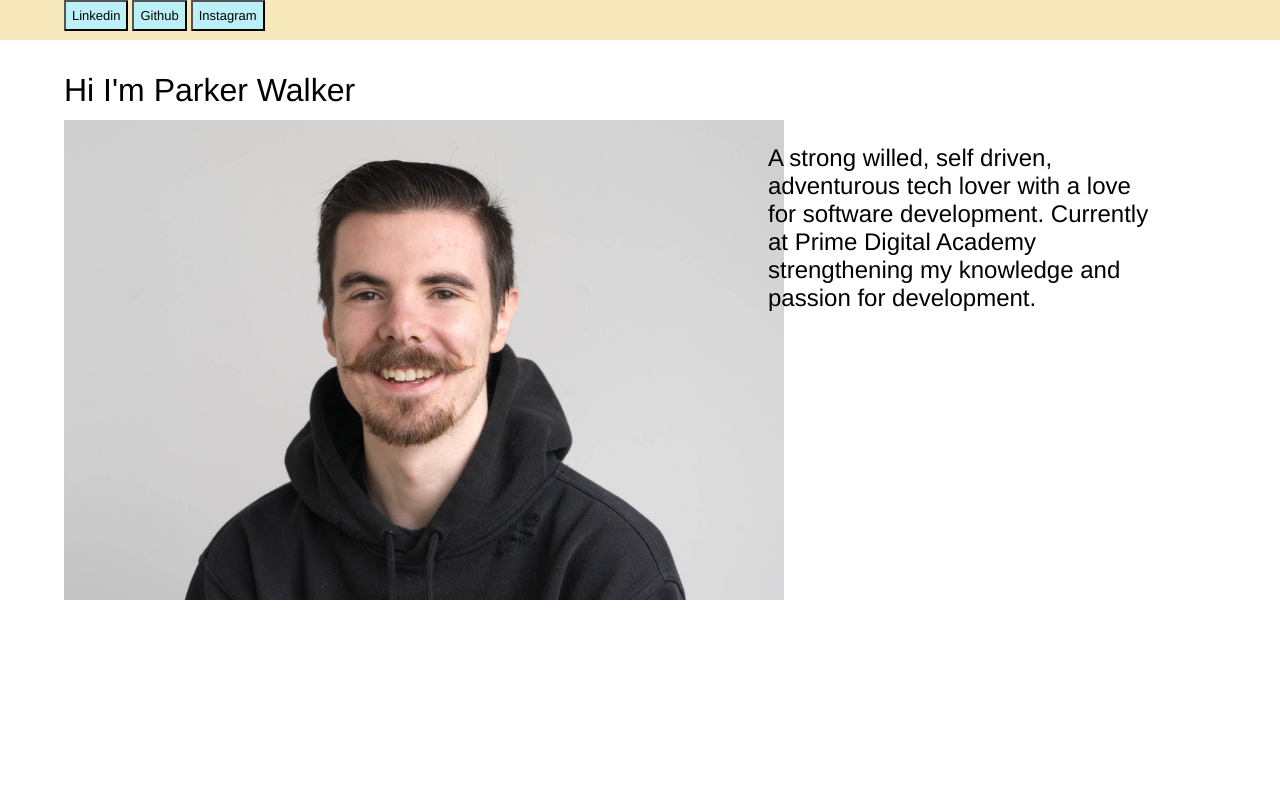
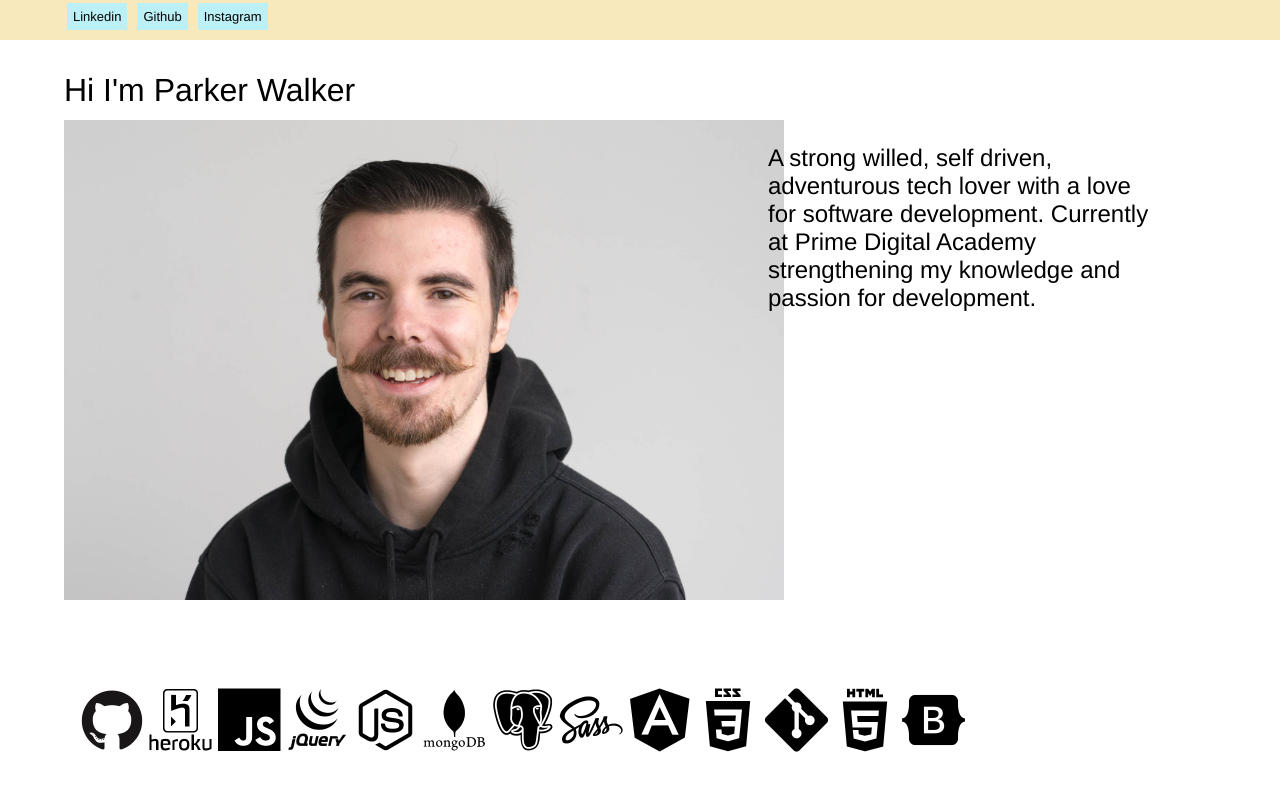
Before and after one commit to parkerwalker/personalSIte, a website: page public/view/index.html in a window 1280 px wide. Drawn offline with nearby package versions, Linux system fonts and the light colour scheme; files whose address does not match are found by name.

Commit message:
personal styling and icons

```diff
--- a/public/styles/sass/_buttons.scss
+++ b/public/styles/sass/_buttons.scss
@@ -16,14 +16,13 @@
 // }
 
 button{
-  border-radius: 1px;
+  border: 1px;
     color: black;
     background: #bbf0f7;
-    text-decoration: none;
     font-family: Helvetica;
     font-size: 13px;
     padding: 6px;
-    margin: 0 !important;
+    margin: 3px;
 }
 
 button:hover {
--- a/public/styles/sass/_display.scss
+++ b/public/styles/sass/_display.scss
@@ -60,3 +60,16 @@
   grid-column-end: 5;
   grid-row-start:  3;
 }
+
+.footer {
+  font-family: $font;
+  position: fixed;
+  bottom: 3rem;
+  left: 5rem;
+  grid-column: 2/ span 4;
+  grid-row: 4 / 4;
+}
+
+i {
+  font-size: 4rem;
+}
--- a/public/view/index.html
+++ b/public/view/index.html
@@ -9,6 +9,21 @@
   <script src="script/app.js" charset="utf-8"></script>
 
   <link rel="stylesheet" href="/styles/sass/main.min.css">
+
+  <link rel="stylesheet" href="https://cdn.rawgit.com/konpa/devicon/df6431e323547add1b4cf45992913f15286456d3/devicon.min.css">
+  <link rel="stylesheet" href="https://cdn.rawgit.com/konpa/devicon/df6431e323547add1b4cf45992913f15286456d3/devicon.min.css">
+  <link rel="stylesheet" href="https://cdn.rawgit.com/konpa/devicon/df6431e323547add1b4cf45992913f15286456d3/devicon.min.css">
+  <link rel="stylesheet" href="https://cdn.rawgit.com/konpa/devicon/df6431e323547add1b4cf45992913f15286456d3/devicon.min.css">
+  <link rel="stylesheet" href="https://cdn.rawgit.com/konpa/devicon/df6431e323547add1b4cf45992913f15286456d3/devicon.min.css">
+  <link rel="stylesheet" href="https://cdn.rawgit.com/konpa/devicon/df6431e323547add1b4cf45992913f15286456d3/devicon.min.css">
+  <link rel="stylesheet" href="https://cdn.rawgit.com/konpa/devicon/df6431e323547add1b4cf45992913f15286456d3/devicon.min.css">
+  <link rel="stylesheet" href="https://cdn.rawgit.com/konpa/devicon/df6431e323547add1b4cf45992913f15286456d3/devicon.min.css">
+  <link rel="stylesheet" href="https://cdn.rawgit.com/konpa/devicon/df6431e323547add1b4cf45992913f15286456d3/devicon.min.css">
+  <link rel="stylesheet" href="https://cdn.rawgit.com/konpa/devicon/df6431e323547add1b4cf45992913f15286456d3/devicon.min.css">
+  <link rel="stylesheet" href="https://cdn.rawgit.com/konpa/devicon/df6431e323547add1b4cf45992913f15286456d3/devicon.min.css">
+  <link rel="stylesheet" href="https://cdn.rawgit.com/konpa/devicon/df6431e323547add1b4cf45992913f15286456d3/devicon.min.css">
+  <link rel="stylesheet" href="https://cdn.rawgit.com/konpa/devicon/df6431e323547add1b4cf45992913f15286456d3/devicon.min.css">
+
   <title>Parker Walker</title>
 </head>
 <body ng-app='app'>
@@ -32,6 +47,23 @@
         </div>
 
         <!-- <main ng-view></main ng-view> -->
+        <div class="footer">
+          <i class="devicon-github-plain colored"></i>
+          <i class="devicon-heroku-original-wordmark"></i>
+          <i class="devicon-javascript-plain"></i>
+          <i class="devicon-jquery-plain-wordmark"></i>
+          <i class="devicon-nodejs-plain"></i>
+          <i class="devicon-mongodb-plain-wordmark"></i>
+          <i class="devicon-postgresql-plain"></i>
+          <i class="devicon-sass-original"></i>
+          <i class="devicon-angularjs-plain"></i>
+          <i class="devicon-css3-plain-wordmark"></i>
+          <i class="devicon-git-plain"></i>
+          <i class="devicon-html5-plain-wordmark"></i>
+          <i class="devicon-bootstrap-plain"></i>
+
+
+        </div>
       </div>
 
     </body>
```
Also changed, not shown: public/styles/sass/_buttons.min.css, public/styles/sass/main.min.css.
